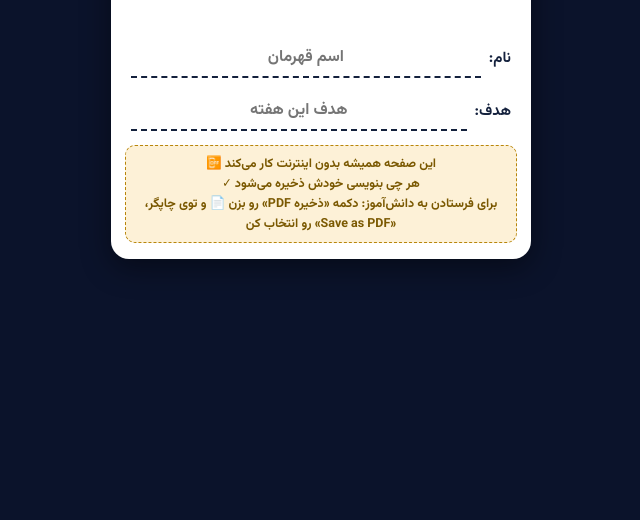
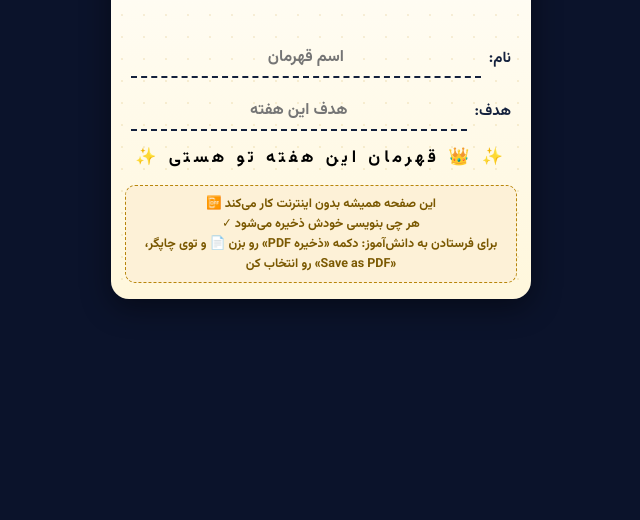
Before and after one commit to jalalisomayeh3-afk/-, a plain HTML site: page week-offline.html in a window 1280 px wide. Shown: the part 280-800 px from the top of the page, without its empty margins (319-959 px from the left). Drawn offline with Linux system fonts and the light colour scheme.

Commit message:
Decorated pages: tinted backgrounds, dot pattern, stickers, bow on routine box (screen + print)
Co-authored-by: jalalisomayeh3-afk <jalalisomayeh3-afk@users.noreply.github.com>

```diff
--- a/week-offline.html
+++ b/week-offline.html
@@ -43,8 +43,16 @@ body{font-family:'VazirB',Tahoma,sans-serif;background:#0b132b;min-height:100vh;
 .saved.show{opacity:1;}
 .tools{text-align:center;margin-top:12px;}
 .tools button{font-family:inherit;font-size:12.5px;background:#fff;color:#d91a32;border:1.5px solid #d91a32;border-radius:18px;padding:6px 14px;cursor:pointer;}
+.page{position:relative;overflow:hidden;background:linear-gradient(180deg,#ffffff,var(--tint,#fff));}
+.page:before{content:'';position:absolute;inset:0;background-image:radial-gradient(var(--dot,rgba(20,33,61,.08)) 1.5px,transparent 1.5px);background-size:22px 22px;pointer-events:none;}
+.page>*{position:relative;z-index:1;}
+.stk{position:absolute;pointer-events:none;z-index:2;}
+.midstk{text-align:center;font-size:17px;margin-top:12px;letter-spacing:4px;}
+.rbox{position:relative;}
+.rbox:before{content:'\1F380';position:absolute;top:-16px;right:12px;font-size:24px;transform:rotate(-10deg);z-index:2;}
 @page{size:90mm 160mm;margin:0;}
 @media print{
+ *{-webkit-print-color-adjust:exact;print-color-adjust:exact;}
  body{background:#fff;padding:0;}
  .wrap{max-width:90mm;}
  .tabs,.tools,.hint,.saved{display:none !important;}
@@ -64,6 +72,9 @@ var ACC=["#ff4f9a","#ffc800","#e02020","#2fae5f","#8b5a2b","#ff7a1a","#111111"];
 var QB=["#ff4f9a","#ffc800","#e02020","#2fae5f","#8b5a2b","#ff7a1a","#111111"];
 var QT=["#111111","#111111","#ffffff","#ffffff","#ffffff","#111111","#ffc800"];
 var TB=["#111111","#111111","#ffffff","#ffffff","#ffffff","#111111","#ffc800"];
+var TINT=["#ffe9f3","#fff8d6","#ffe3e3","#e2f6e9","#f2e7d9","#ffedd9","#ececec"];
+var DOT=["rgba(255,79,154,.16)","rgba(255,200,0,.20)","rgba(224,32,32,.12)","rgba(47,174,95,.14)","rgba(139,90,43,.14)","rgba(255,122,26,.15)","rgba(17,17,17,.08)"];
+var MID=["💪","📚","🧠","✍🏻","🎯","⭐","🌙"];
 var Q7=["شروع قوی، پایان قوی","هر خط، یک قدم به هدفت","تمرکز یعنی قدرت","امروز مال توئه","قهرمان‌ها تمرین می‌کنند","سخت بگیر، درخشان شو","استراحت هم جزو برنامه‌ست!"];
 var KEY="weekplanner-v1";
 var DB=JSON.parse(localStorage.getItem(KEY)||"{}");
@@ -82,6 +93,14 @@ function inp(v,cb,ph){
 }
 function build(tab){
  var p=document.createElement("div");p.className="page";
+ function stk(e,st){var s=document.createElement("div");s.className="stk";s.textContent=e;s.style.cssText=st;p.appendChild(s);}
+ if(tab===-1){
+  p.style.setProperty("--tint","#fff7dc");p.style.setProperty("--dot","rgba(184,134,11,.12)");
+ }else{
+  p.style.setProperty("--tint",TINT[tab]);p.style.setProperty("--dot",DOT[tab]);
+  stk("⭐","top:6px;right:10px;font-size:26px;transform:rotate(-14deg);");
+  stk("✨","top:12px;left:12px;font-size:20px;");
+ }
  if(tab===-1){
   p.innerHTML='<div class="cover"><div class="medal">🏅</div><h1>برنامه‌ی هفتگی</h1><div class="sub">قهرمانانه ✨</div></div>';
   var cr1=document.createElement("div");cr1.className="covrow";
@@ -91,9 +110,12 @@ function build(tab){
   var l2=document.createElement("label");l2.textContent="هدف:";
   cr2.appendChild(l2);cr2.appendChild(inp(val(DB,"goal"),function(x){DB.goal=x;save();},"هدف این هفته"));
   p.appendChild(cr1);p.appendChild(cr2);
+  var ms=document.createElement("div");ms.className="midstk";ms.textContent="✨ 👑 قهرمان این هفته تو هستی ✨";p.appendChild(ms);
   var h=document.createElement("div");h.className="hint";
   h.innerHTML="این صفحه همیشه بدون اینترنت کار می‌کند 📴<br>هر چی بنویسی خودش ذخیره می‌شود ✓<br>برای فرستادن به دانش‌آموز: دکمه «ذخیره PDF» رو بزن 📄 و توی چاپگر، «Save as PDF» رو انتخاب کن";
   p.appendChild(h);
+  stk("🎓","top:6px;right:10px;font-size:30px;transform:rotate(8deg);");
+  stk("⭐","top:8px;left:12px;font-size:22px;transform:rotate(-14deg);");
  }else{
   var d=DB.days[tab]=DB.days[tab]||{les:["","","","","","","",""],tim:["","","","","","","",""],rut:["","",""]};
   var b=document.createElement("div");b.className="band";b.style.setProperty("--acc",ACC[tab]);b.style.setProperty("--tb",TB[tab]);
@@ -126,6 +148,7 @@ function build(tab){
    rb.appendChild(rl);
   }
   p.appendChild(rb);
+  var ms=document.createElement("div");ms.className="midstk";ms.textContent="🌟 "+MID[tab]+" 🌟";p.appendChild(ms);
   var q=document.createElement("div");q.className="quote";
   q.style.setProperty("--qb",QB[tab]);q.style.setProperty("--qt",QT[tab]);
   q.textContent="« "+Q7[tab]+" »";
```
